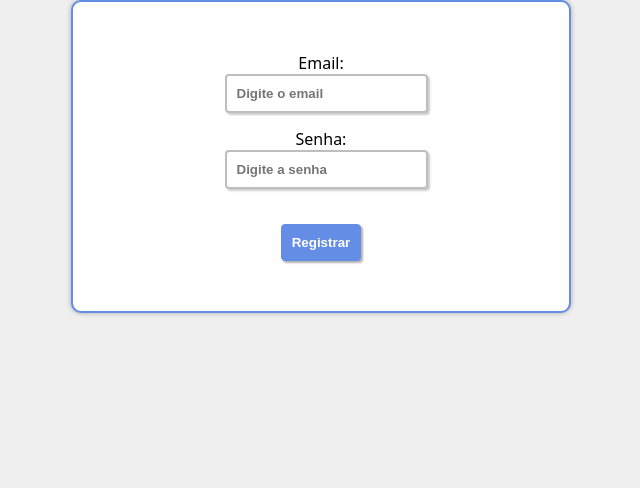
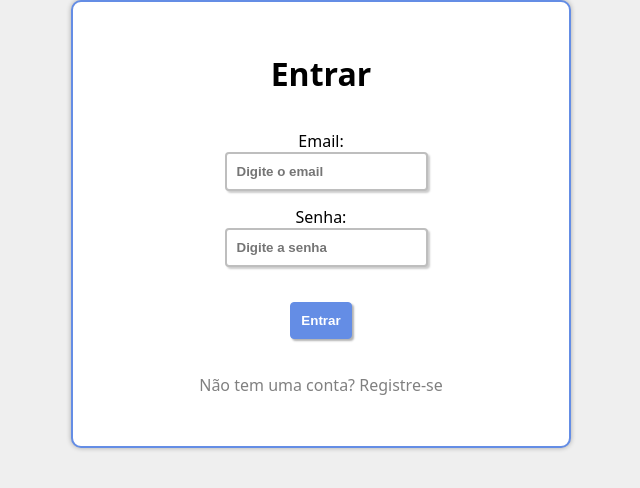
Before and after one commit to danielvaleriote/jwt-api, a React (Vite) app in the folder front-end/: page /login in a window 1280 px wide. Shown: the top 488 px of the page, without its empty margins (319-959 px from the left). Built offline with nearby package versions, Linux system fonts and the light colour scheme.

Commit message:
add sass variables, and treat /register errors

```diff
--- a/front-end/src/App.scss
+++ b/front-end/src/App.scss
@@ -10,3 +10,12 @@ body {
   font-family: system-ui, -apple-system, BlinkMacSystemFont, 'Segoe UI', Roboto, Oxygen, Ubuntu, Cantarell, 'Open Sans', 'Helvetica Neue', sans-serif;
   background-color: #efefef;
 }
+
+a {
+  color: unset;
+  text-decoration: none;
+}
+
+#root {
+  min-height: 100vh;
+}
--- a/front-end/src/components/Button/Button.scss
+++ b/front-end/src/components/Button/Button.scss
@@ -1,6 +1,8 @@
+@use "../variables.scss" as *;
+
 .button {
-	border: 1px solid #648DE5;
-	background-color: #648DE5;
+	border: 1px solid $mainColor;
+	background-color: $mainColor;
 	color: #fff;
 	font-weight: bold;
 	padding: 10px;
@@ -10,6 +12,6 @@
 	cursor: pointer;
 
 	&:hover {
-		background-color: #597dcc;
+		background-color: rgba($color: $mainColor, $alpha: .7);
 	}
 }
--- a/front-end/src/components/CredentialsPrompt/CredentialsPrompt.scss
+++ b/front-end/src/components/CredentialsPrompt/CredentialsPrompt.scss
@@ -1,10 +1,12 @@
+@use "../variables.scss" as *;
+
 .credentials-prompt {
 	display: flex;
 	align-items: center;
 	justify-content: center;
 	flex-direction: column;
 	gap: 15px;
-	border: 2px solid #648DE5;
+	border: 2px solid $mainColor;;
 	max-width: 500px;
 	margin: 0 auto;
 	padding: 50px;
@@ -14,5 +16,16 @@
 }
 
 .credentials-prompt .button {
-	margin-top: 20px;
+	margin: 20px 0px;
 }
+
+.credentials-link {
+	color: gray;
+	&:hover {
+		color: $mainColor;
+	}
+}
+
+.credentials-title {
+	margin-bottom: 20px;
+}
--- a/front-end/src/components/CredentialsPrompt/index.jsx
+++ b/front-end/src/components/CredentialsPrompt/index.jsx
@@ -1,16 +1,40 @@
 import "./CredentialsPrompt.scss";
 import Input from "../Input";
 import Button from "../Button";
+import { Link } from "react-router-dom"
 
-const CredentialsPrompt = ({ handleSubmit, buttonText, setEmail, setPassword}) => {
+const CredentialsPrompt = ({ role, handleSubmit, setEmail, setPassword }) => {
 	const handleEmailInputChange = (e) => setEmail(e.target.value);
 	const handlePasswordInputChange = (e) => setPassword(e.target.value);
 
+	let linkText;
+	let linkTo;
+	let title;
+	let buttonText;
+
+	switch(role) {
+		case "login":
+			linkText = "Não tem uma conta? Registre-se";
+			linkTo = "register";
+			title = "Entrar";
+			buttonText = "Entrar";
+			break;
+
+		case "register":
+			linkText = "Já tem uma conta? Faça login";
+			linkTo = "login";
+			title = "Registre-se";
+			buttonText = "Registrar";
+			break;
+	}
+
 	return (
-		<form className='credentials-prompt' onSubmit={handleSubmit}>
+		<form className='credentials-prompt' onSubmit={handleSubmit} >
+			{ title && <h1 className="credentials-title">{title}</h1> }
 			<Input type="text" placeholder="Digite o email" label="Email:" required={true} handleChange={handleEmailInputChange}/>
 			<Input type="password" placeholder="Digite a senha" label="Senha:" required={true} handleChange={handlePasswordInputChange} />
 			<Button>{buttonText}</Button>
+			{linkTo && <Link to={"/" + linkTo} className="credentials-link">{linkText}</Link> }
 		</form>
 	);
 };
--- a/front-end/src/components/Input/Input.scss
+++ b/front-end/src/components/Input/Input.scss
@@ -1,3 +1,5 @@
+@use "../variables.scss" as *;
+
 .input {
 	padding: 10px;
 	border-radius: 4px;
@@ -14,6 +16,6 @@
 }
 
 .input:focus {
-	border: 2px solid #648DE5;
-	color: #648DE5;
+	border: 2px solid $mainColor;
+	color: $mainColor;
 }
--- /dev/null
+++ b/front-end/src/components/variables.scss
@@ -0,0 +1,2 @@
+$mainColor: #648DE5;
+$errorColor: #dc3545;
--- a/front-end/src/pages/Login.jsx
+++ b/front-end/src/pages/Login.jsx
@@ -21,7 +21,12 @@ const Login = () => {
 
 	return (
 		<div>
-			<CredentialsPrompt buttonText="Registrar" handleSubmit={submitHandler} setEmail={setEmail} setPassword={setPassword} />
+			<CredentialsPrompt
+				handleSubmit={submitHandler}
+				setEmail={setEmail}
+				setPassword={setPassword}
+				role="login"
+			/>
 			{ modal.isOpen && <Modal message={modal.message} isError={modal.isError} /> }
 		</div>
 	);
--- a/front-end/src/pages/Register.jsx
+++ b/front-end/src/pages/Register.jsx
@@ -5,23 +5,50 @@ import sendCredentials from "../utils/sendCredentials";
 import Modal from "../components/Modal";
 import { showModal, defaultModalState } from "../utils/modal";
 
+
 const Register = () => {
 	const [email, setEmail] = useState("");
 	const [password, setPassword] = useState("");
 	const [modal, setModal] = useState(defaultModalState);
 
-	const submitHandler = (e) => {
+	const submitHandler = async (e) => {
 		e.preventDefault();
 		if (!email || !password) return alert("Você precisa fornecer um e-mail e uma senha.");
 
 		email.trim();
 
-		sendCredentials("/register", { email, password });
+		sendCredentials("/register", { email, password })
+			.then((res) => {
+				console.log(res);
+				showModal(modal, setModal, "Cadastrado com sucesso.");
+			})
+			.catch(err => {
+				let errorMessage;
+
+				switch(err.response.status) {
+					case 409:
+						errorMessage = "Email já cadastrado";
+						break
+					case 422:
+						errorMessage = "Email inválido.";
+						break
+					default:
+						errorMessage = "Algum erro ocorreu";
+				}
+
+				showModal(modal, setModal, errorMessage, true);
+				console.error(err);
+			});
 	};
 
 	return (
 		<div>
-			<CredentialsPrompt buttonText="Registrar" handleSubmit={submitHandler} setEmail={setEmail} setPassword={setPassword} />
+			<CredentialsPrompt
+				handleSubmit={submitHandler}
+				setEmail={setEmail}
+				setPassword={setPassword}
+				role="register"
+			/>
 			{ modal.isOpen && <Modal message={modal.message} isError={modal.isError}/> }
 		</div>
 	);
```
